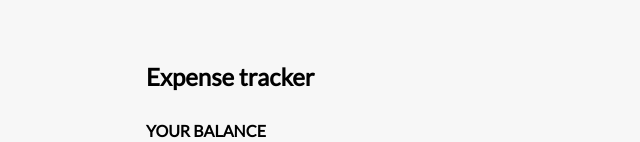
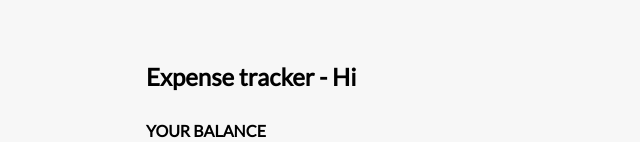
Before and after one commit to MayurJ1609/expensetracker, a React (Create React App) app: page / in a window 1280 px wide. Shown: the top 142 px of the page, without its empty margins (319-959 px from the left). Built offline with nearby package versions, Linux system fonts and the light colour scheme.

Commit message:
Testing github pages commit from master

```diff
--- a/src/components/Header.js
+++ b/src/components/Header.js
@@ -1,5 +1,5 @@
 import React from 'react';
 
 export default function Header() {
-	return <h2>Expense tracker</h2>;
+	return <h2>Expense tracker - Hi</h2>;
 }
```
